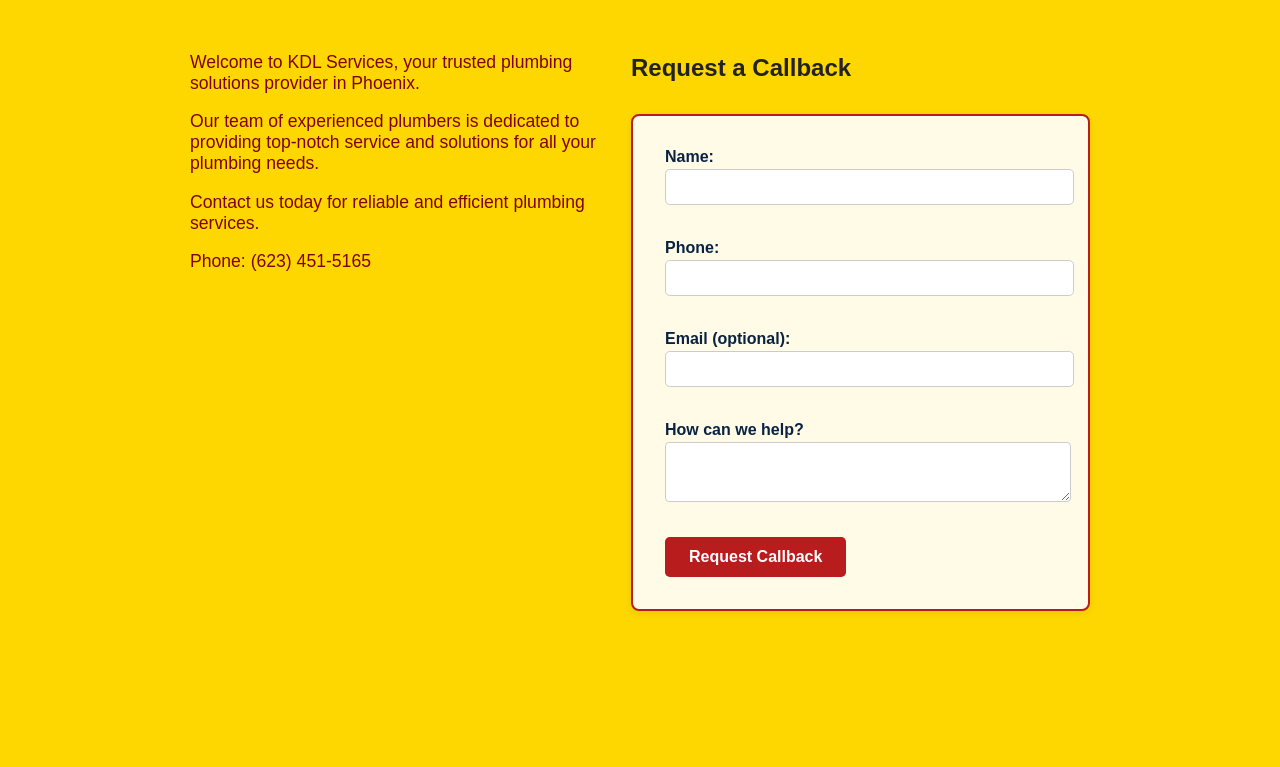
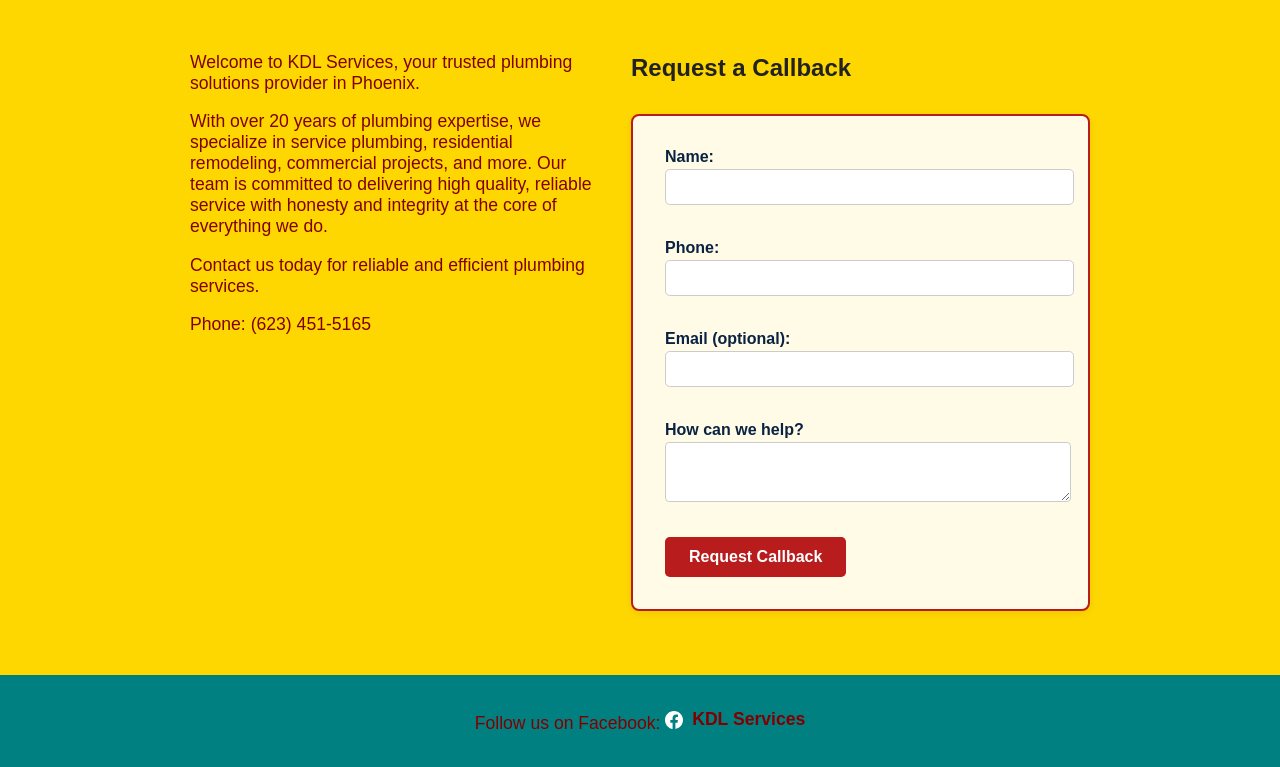
Before and after one commit to 644bmholloway06/644bmholloway06.github.io, a plain HTML site: page kdl_home_page.html in a window 1280 px wide. Shown: the part 802-1569 px from the top of the page. Before the commit the page ends 1477 px from the top, so only its background shows below. Drawn offline with Linux system fonts and the light colour scheme.

Commit message:
Add Facebook link to footer with teal background styling

```diff
--- a/kdl_home_page.css
+++ b/kdl_home_page.css
@@ -104,3 +104,40 @@ img {
   margin: 0;
   max-width: none;
 }
+
+/* Social link styles */
+.social-link {
+  display: inline-flex;
+  align-items: center;
+  gap: 0.5em;
+  text-decoration: none;
+  color: #0a2342;
+  font-weight: bold;
+}
+.social-link:hover .social-text {
+  text-decoration: underline;
+}
+.facebook-icon {
+  width: 18px;
+  height: 18px;
+  flex: 0 0 18px;
+}
+.social-text {
+  color: maroon;
+  font-size: 1em;
+}
+
+/* Footer styles */
+.site-footer {
+  background: teal;
+  color: #fff;
+  padding: 1rem 0;
+  margin-top: 2rem;
+  text-align: center;
+}
+.site-footer .social-link {
+  color: #fff;
+}
+.site-footer .facebook-icon path {
+  fill: #fff;
+}
--- a/kdl_home_page.html
+++ b/kdl_home_page.html
@@ -15,7 +15,7 @@
         <div class="main-flex">
             <div class="info-block">
                 <p>Welcome to KDL Services, your trusted plumbing solutions provider in Phoenix.</p>
-                <p>Our team of experienced plumbers is dedicated to providing top-notch service and solutions for all your plumbing needs.</p>
+                <p>With over 20 years of plumbing expertise, we specialize in service plumbing, residential remodeling, commercial projects, and more. Our team is committed to delivering high quality, reliable service with honesty and integrity at the core of everything we do.</p>
                 <p>Contact us today for reliable and efficient plumbing services.</p>
                 <p>Phone: (623) 451-5165</p>
             </div>
@@ -34,6 +34,19 @@
                 </form>
             </div>
         </div>
+                <footer class="site-footer">
+                        <div class="footer-inner">
+                                <p>Follow us on Facebook:
+                                    <a class="social-link" href="https://www.facebook.com/people/KDL-Services/61581106487904/" target="_blank" rel="noopener noreferrer" aria-label="KDL Services Facebook">
+                                        <!-- Inline Facebook SVG icon -->
+                                        <svg class="facebook-icon" xmlns="http://www.w3.org/2000/svg" viewBox="0 0 24 24" width="18" height="18" aria-hidden="true" focusable="false">
+                                            <path d="M24 12.073C24 5.405 18.627 0 12 0S0 5.405 0 12.073c0 6.012 4.388 10.993 10.125 11.854v-8.385H7.078v-3.47h3.047V9.412c0-3.022 1.792-4.688 4.533-4.688 1.312 0 2.686.235 2.686.235v2.953h-1.513c-1.49 0-1.954.926-1.954 1.874v2.25h3.328l-.532 3.47h-2.796v8.385C19.612 23.066 24 18.085 24 12.073z"/>
+                                        </svg>
+                                        <span class="social-text">KDL Services</span>
+                                    </a>
+                                </p>
+                        </div>
+                </footer>
             <script>
                 document.getElementById('callbackForm').addEventListener('submit', async function(e) {
                     e.preventDefault();
```
